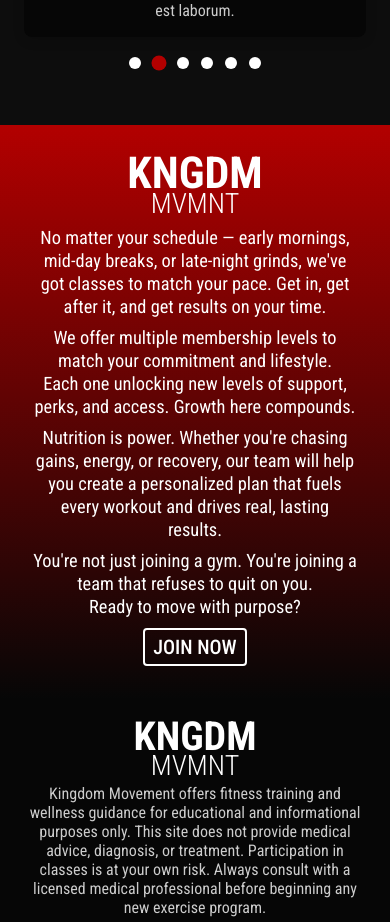
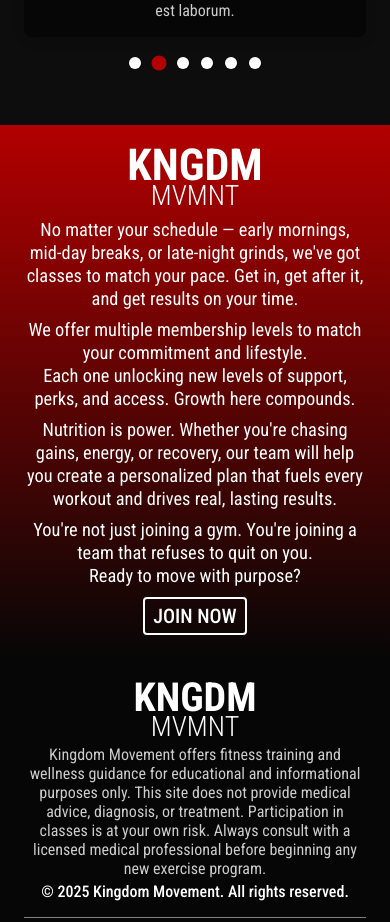
Before and after one commit to gilmerperez/kingdom-movement, a React (Vite) app: page / in a window 390 px wide. Shown: the part 1763-2685 px from the top of the page. Built offline with nearby package versions, Linux system fonts and the light colour scheme.

Commit message:
Added responsive padding to homecta component

```diff
--- a/src/components/HomeCTA/HomeCTA.module.css
+++ b/src/components/HomeCTA/HomeCTA.module.css
@@ -61,6 +61,10 @@
 
 /* Tablet responsiveness */
 @media (max-width: 768px) {
+  .ctaComponent {
+    padding: 1.75rem;
+  }
+
   .kngdm {
     font-size: 3.25rem;
   }
@@ -85,6 +89,10 @@
 
 /* Mobile responsiveness */
 @media (max-width: 480px) {
+  .ctaComponent {
+    padding: 1.5rem;
+  }
+
   .kngdm {
     font-size: 2.75rem;
   }
```
